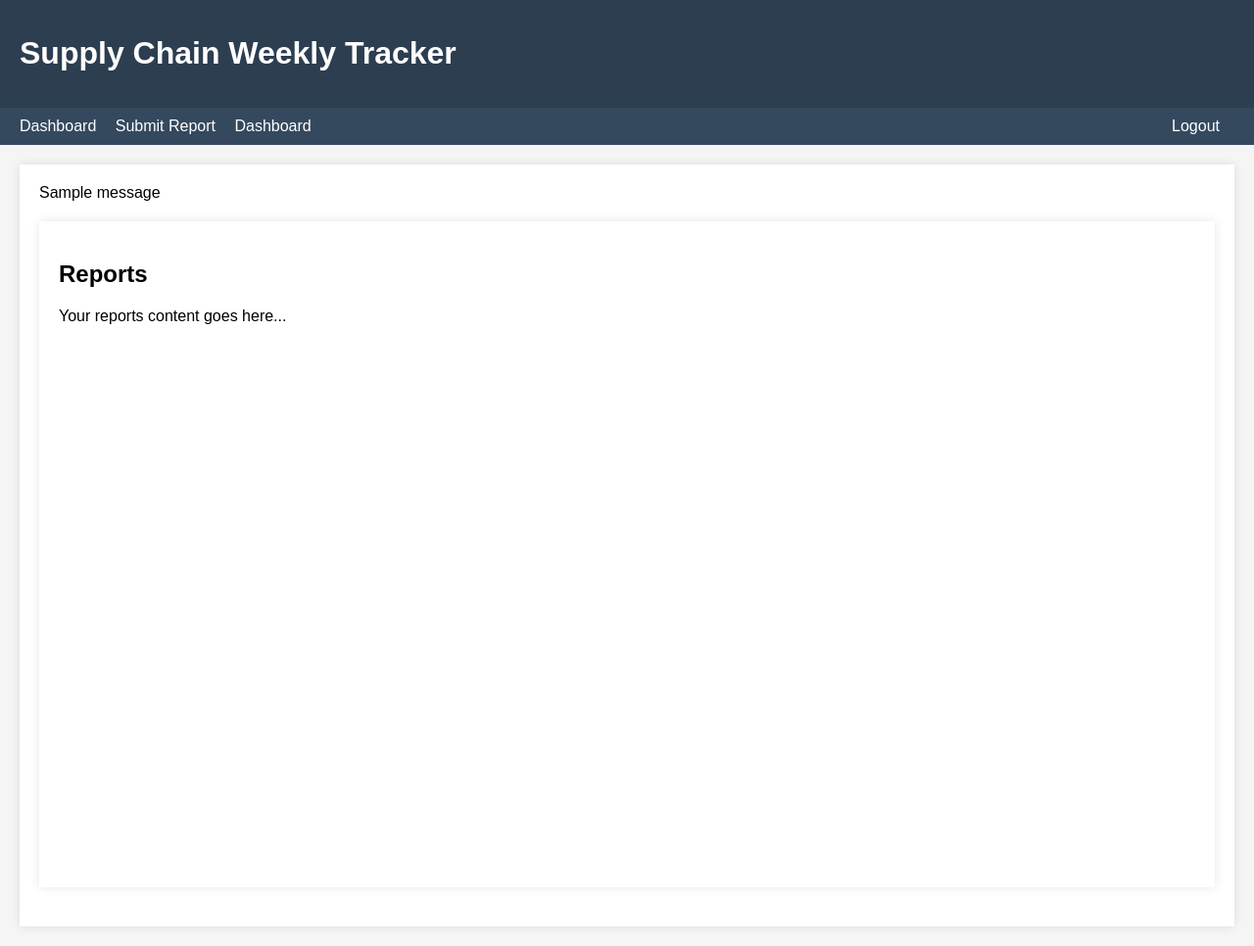
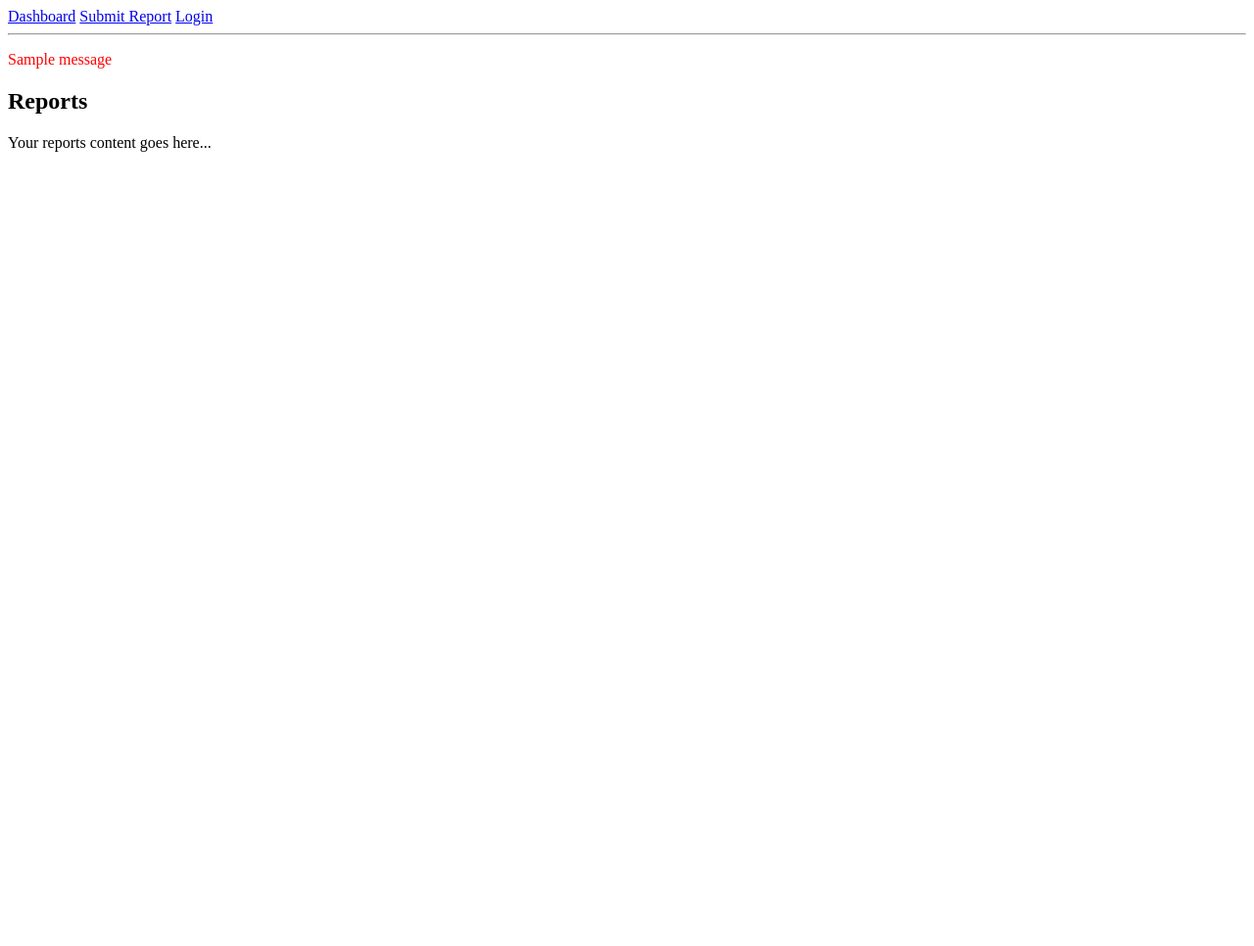
Before and after one commit to Keegan2024/My-inventory, a Flask app: template templates/reports.html in a window 1280 px wide. Shown: the whole page at 98% size. After the commit the page ends 155 px from the top, so only its background shows below. Run offline with Flask 3, Linux system fonts and the light colour scheme; the template is opened without the code that fills it, so the values that code supplies are empty; tables that the repository leaves empty hold one stand-in row (values such as "Sample post"); one stand-in notice (Sample message) is shown.

Commit message:
Update base.html

```diff
--- a/templates/base.html
+++ b/templates/base.html
@@ -1,56 +1,21 @@
 <!DOCTYPE html>
-<html>
+<html lang="en">
 <head>
-    <title>Supply Chain System - {% block title %}{% endblock %}</title>
-    <style>
-        body { font-family: Arial, sans-serif; margin: 0; padding: 0; background-color: #f5f5f5; }
-        .header { background-color: #2c3e50; color: white; padding: 15px 20px; }
-        .nav { background-color: #34495e; padding: 10px 20px; }
-        .nav a { color: white; text-decoration: none; margin-right: 15px; }
-        .nav a:hover { text-decoration: underline; }
-        .content { padding: 20px; max-width: 1200px; margin: 20px auto; background: white; min-height: 80vh; box-shadow: 0 0 10px rgba(0,0,0,0.1); }
-
-        .btn { display: inline-block; padding: 10px 15px; text-decoration: none; border-radius: 4px; margin: 5px; }
-        .btn-primary { background: #3498db; color: white; }
-        .btn-secondary { background: #95a5a6; color: white; }
-        .btn-submit { background: #2ecc71; color: white; padding: 10px 20px; border: none; cursor: pointer; }
-
-        .table { width: 100%; border-collapse: collapse; margin: 15px 0; }
-        .table th, .table td { border: 1px solid #ddd; padding: 8px; text-align: left; }
-        .table th { background-color: #f2f2f2; }
-
-        .form-section { margin-bottom: 30px; padding-bottom: 20px; border-bottom: 1px solid #eee; }
-        .form-group { margin-bottom: 15px; }
-        .form-group label { display: block; margin-bottom: 5px; font-weight: bold; }
-        .form-group input { padding: 8px; width: 100%; max-width: 300px; box-sizing: border-box; border: 1px solid #ddd; border-radius: 4px; }
-
-        .summary-grid { display: grid; grid-template-columns: repeat(4, 1fr); gap: 15px; margin: 20px 0; }
-        .summary-item { background: #f9f9f9; padding: 10px; border-radius: 4px; }
-        .summary-label { font-weight: bold; display: block; }
-        .summary-value { font-size: 1.2em; }
-
-        .report-week { margin-bottom: 30px; }
-    </style>
+    <meta charset="UTF-8">
+    <title>My Inventory System</title>
 </head>
 <body>
-    <div class="header">
-        <h1>Supply Chain Weekly Tracker</h1>
-    </div>
-    <div class="nav">
+    <nav>
         <a href="{{ url_for('dashboard') }}">Dashboard</a>
         <a href="{{ url_for('submit_report') }}">Submit Report</a>
-        <a href="{{ url_for('dashboard') }}">Dashboard</a>
-        <a href="{{ url_for('logout') }}" style="float: right;">Logout</a>
-    </div>
-    <div class="content">
-        {% with messages = get_flashed_messages(with_categories=true) %}
-            {% if messages %}
-                {% for category, message in messages %}
-                    <div class="alert alert-{{ category }}">{{ message }}</div>
-                {% endfor %}
-            {% endif %}
-        {% endwith %}
-        {% block content %}{% endblock %}
-    </div>
+        <a href="{{ url_for('login') }}">Login</a>
+    </nav>
+    <hr>
+    {% with messages = get_flashed_messages(with_categories=true) %}
+        {% for category, message in messages %}
+            <p style="color:red;">{{ message }}</p>
+        {% endfor %}
+    {% endwith %}
+    {% block content %}{% endblock %}
 </body>
 </html>
```
